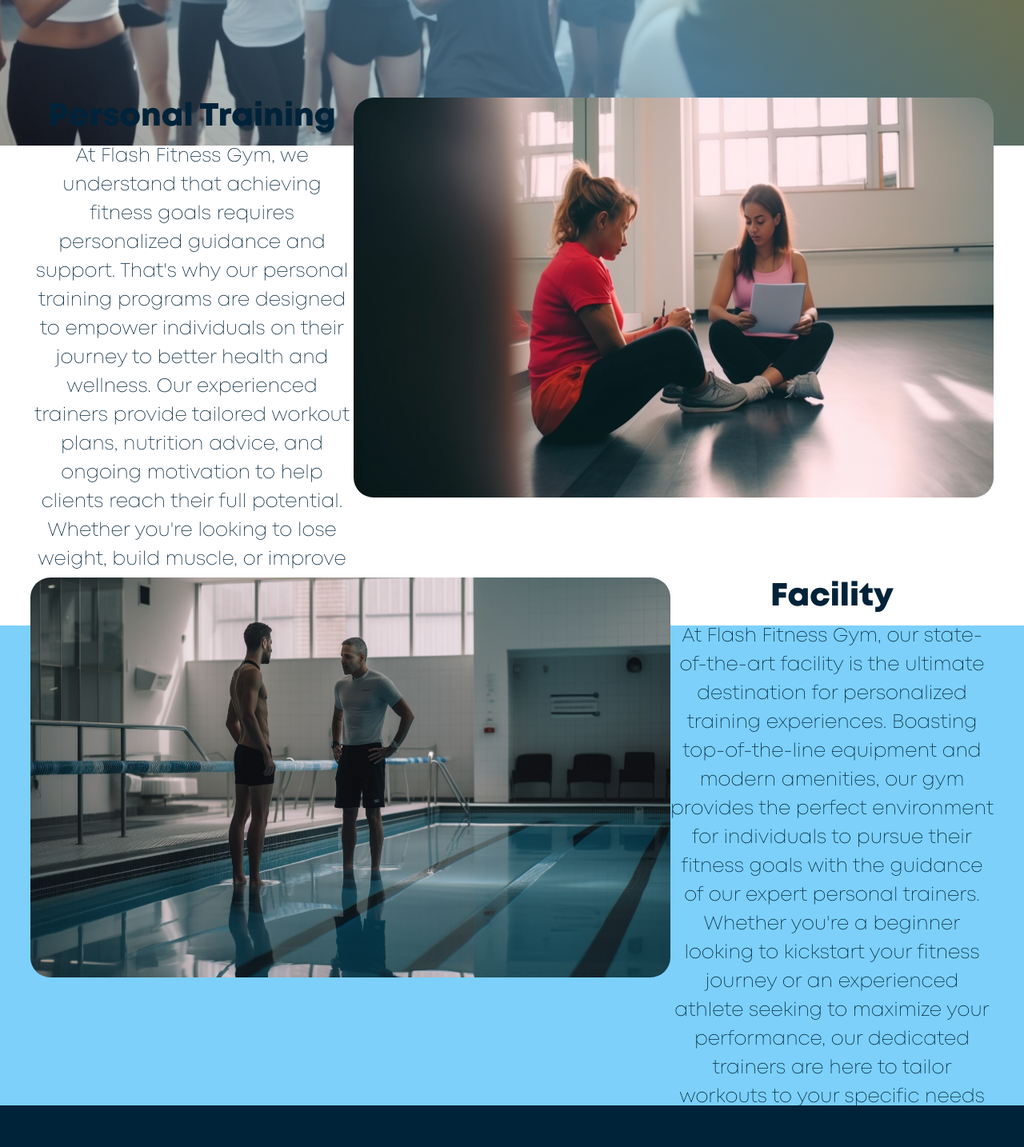
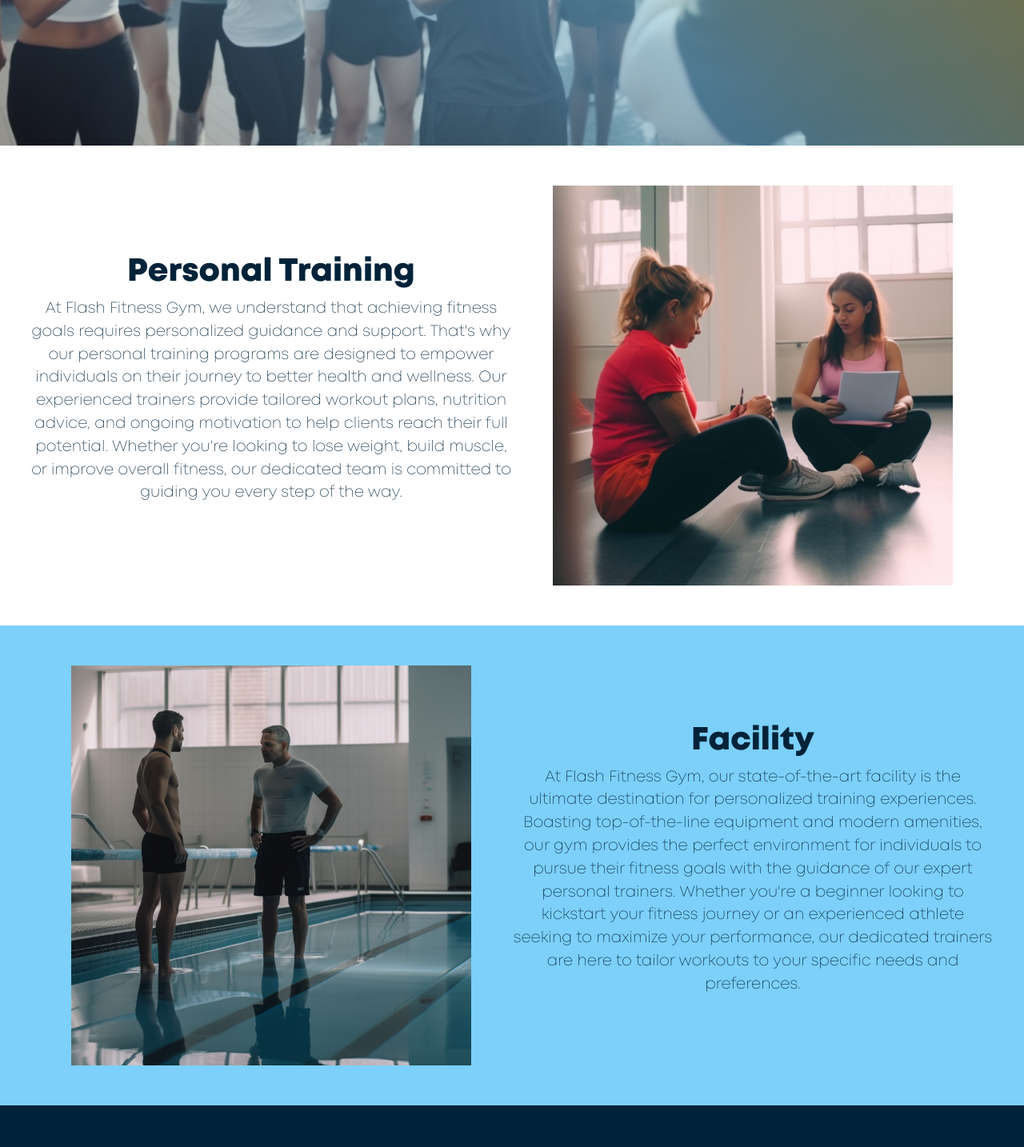
Before and after one commit to nuariankh/flash-fitness-gym-website, a React (Create React App) app in the folder frontend/: page /trainers in a window 1280 px wide. Shown: the part 1800-3234 px from the top of the page at 80% size. Built offline with nearby package versions, Linux system fonts and the light colour scheme; no server answers.

Commit message:
Frontend: Change page css styles (all pages)

```diff
--- a/frontend/src/app/pages/HomePage.js
+++ b/frontend/src/app/pages/HomePage.js
@@ -24,7 +24,7 @@ const HomePage = () => {
                 <div id='section-02'>
                     <Row>
                         <Col className='m-0 p-0'>
-                            <img src={peopleCelebratingPhoto} style={{width: '800px', height: '500px', borderRadius: '25px'}} alt='People celebrating' />
+                            <img src={peopleCelebratingPhoto} className='home-page-image' alt='People celebrating' />
                         </Col>
                         <Col className='m-0 p-0 d-flex justify-content-center align-items-center'>
                             <div>
@@ -50,7 +50,7 @@ const HomePage = () => {
                             </div>
                         </Col>
                         <Col className='m-0 p-0'>
-                            <img src={personalTrainingPhoto} style={{width: '800px', height: '500px', borderRadius: '25px'}} alt='Personal trainer speaking to client' />
+                            <img src={personalTrainingPhoto} className='home-page-image' alt='Personal trainer speaking to client' />
                         </Col>
                     </Row>
                 </div>
@@ -58,7 +58,7 @@ const HomePage = () => {
                 <div id='section-04'>
                     <Row>
                         <Col className='m-0 p-0'>
-                            <img src={facilityPhoto} style={{width: '800px', height: '500px', borderRadius: '25px'}} alt='a birds-eye-view of the gym facility' />
+                            <img src={facilityPhoto} className='home-page-image' alt='a birds-eye-view of the gym facility' />
                         </Col>
                         <Col className='m-0 p-0 d-flex justify-content-center align-items-center'>
                             <div>
--- a/frontend/src/app/pages/TrainersPage.js
+++ b/frontend/src/app/pages/TrainersPage.js
@@ -2,15 +2,11 @@ import { Container, Row, Col } from "reactstrap";
 import './pageStyles.css';
 import personalTrainingPhoto from '../assets/img/personal-trainer-looking-at-notebook-with-client-02.png';
 import trainerInFacilityPoolPhoto from '../assets/img/personal-trainer-in-pool-with-client-01.png';
-import alexis_rodriguez_photo from '../assets/img/personal-trainers/alexis-rodriguez-square.png';
-import jack_thompson_photo from '../assets/img/personal-trainers/jack-thompson-square.png';
-import sophia_chang_photo from '../assets/img/personal-trainers/sophia-chang-square.png';
-import max_patel_photo from '../assets/img/personal-trainers/max-patel-square.png';
 import { useState, useEffect } from "react";
 
 const TrainersPage = () => {
 
-    const trainersUrl = 'http://192.168.86.78:8000/trainers';
+    const trainersUrl = 'http://localhost:8000/trainers';
 
     const [trainers, setTrainers] = useState([]);
 
@@ -68,7 +64,7 @@ const TrainersPage = () => {
                     <Col className='m-0 p-0 d-flex justify-content-center align-items-center'>
                         <div>
                             <h1>Personal Training</h1>
-                            <p>
+                            <p className="text-trainers-page">
                                 At Flash Fitness Gym, we understand that achieving fitness goals requires personalized guidance and
                                 support. That's why our personal training programs are designed to empower individuals on their
                                 journey to better health and wellness. Our experienced trainers provide tailored workout plans,
@@ -79,7 +75,7 @@ const TrainersPage = () => {
                         </div>
                     </Col>
                     <Col className='m-0 p-0'>
-                        <img src={personalTrainingPhoto} style={{width: '800px', height: '500px', borderRadius: '25px'}}/>
+                        <img src={personalTrainingPhoto} className="trainers-page-image"/>
                     </Col>
                 </Row>
             </div>
@@ -87,12 +83,12 @@ const TrainersPage = () => {
             <div id='trainers-section-04'>
                 <Row>
                     <Col className='m-0 p-0'>
-                        <img src={trainerInFacilityPoolPhoto} style={{width: '800px', height: '500px', borderRadius: '25px'}}/>
+                        <img src={trainerInFacilityPoolPhoto} className="trainers-page-image"/>
                     </Col>
                     <Col className='m-0 p-0 d-flex justify-content-center align-items-center'>
                         <div>
                             <h1>Facility</h1>
-                            <p>
+                            <p className="text-trainers-page">
                                 At Flash Fitness Gym, our state-of-the-art facility is the ultimate destination for personalized
                                 training experiences. Boasting top-of-the-line equipment and modern amenities, our gym provides the
                                 perfect environment for individuals to pursue their fitness goals with the guidance of our expert
--- a/frontend/src/app/pages/pageStyles.css
+++ b/frontend/src/app/pages/pageStyles.css
@@ -94,6 +94,12 @@ body {
     font-size: 1.5rem;
 }
 
+.home-page-image {
+    object-fit: cover;
+    width: 700px;
+    height: 500px;
+}
+
 #section-01 {
     display: flex;
     justify-content: center;
@@ -113,7 +119,7 @@ body {
     flex-direction: column;
     background-color: #7CD0FA;
     color: #002339;
-    font-size: 2rem;
+    font-size: 1.5rem;
     word-wrap: break-word;
     text-align: center;
     height: 600px;
@@ -133,7 +139,7 @@ body {
     align-items: center;
     flex-direction: column;
     color: #002339;
-    font-size: 2rem;
+    font-size: 1.5rem;
     word-wrap: break-word;
     text-align: center;
     height: 600px;
@@ -154,7 +160,7 @@ body {
     flex-direction: column;
     background-color: #7CD0FA;
     color: #002339;
-    font-size: 2rem;
+    font-size: 1.5rem;
     word-wrap: break-word;
     text-align: center;
     height: 600px;
@@ -211,6 +217,12 @@ body {
     font-weight: bold;
 }
 
+.trainers-page-image {
+    object-fit: cover;
+    width: 500px;
+    height: 500px;
+}
+
 #trainers-section-01 {
     text-align: center;
     height: 600px;
@@ -232,6 +244,8 @@ body {
     min-width: 300px;
     min-height: 300px;
     border-radius: 15%;
+    transition-duration: 250ms;
+    transition-timing-function: ease-in-out;
 }
 
 .trainer-box:hover {
@@ -241,20 +255,13 @@ body {
 .trainer-image {
     border-radius: 50%;
     max-width: 200px;
-}
-
-@keyframes scale-trainer-photo {
-    from {
-        transform: scale(1, 1);
-    }
-    to {
-        transform: scale(2.2, 2.2);
-    }
+    transition-duration: 250ms;
+    transition-timing-function: ease-in-out;
 }
 
 .trainer-image:hover {
-    border-radius: 0%;
-    transform: scale(2.2, 2.2);
+    border-radius: 25%;
+    transform: scale(1.5, 1.5);
 }
 
 .trainer-box-text {
@@ -286,7 +293,7 @@ body {
     align-items: center;
     flex-direction: column;
     color: #002339;
-    font-size: 1.5rem;
+    font-size: 1.2rem;
     word-wrap: break-word;
     text-align: center;
     height: 600px;
@@ -302,7 +309,7 @@ body {
     flex-direction: column;
     background-color: #7CD0FA;
     color: #002339;
-    font-size: 1.5rem;
+    font-size: 1.2rem;
     word-wrap: break-word;
     text-align: center;
     height: 600px;
```
